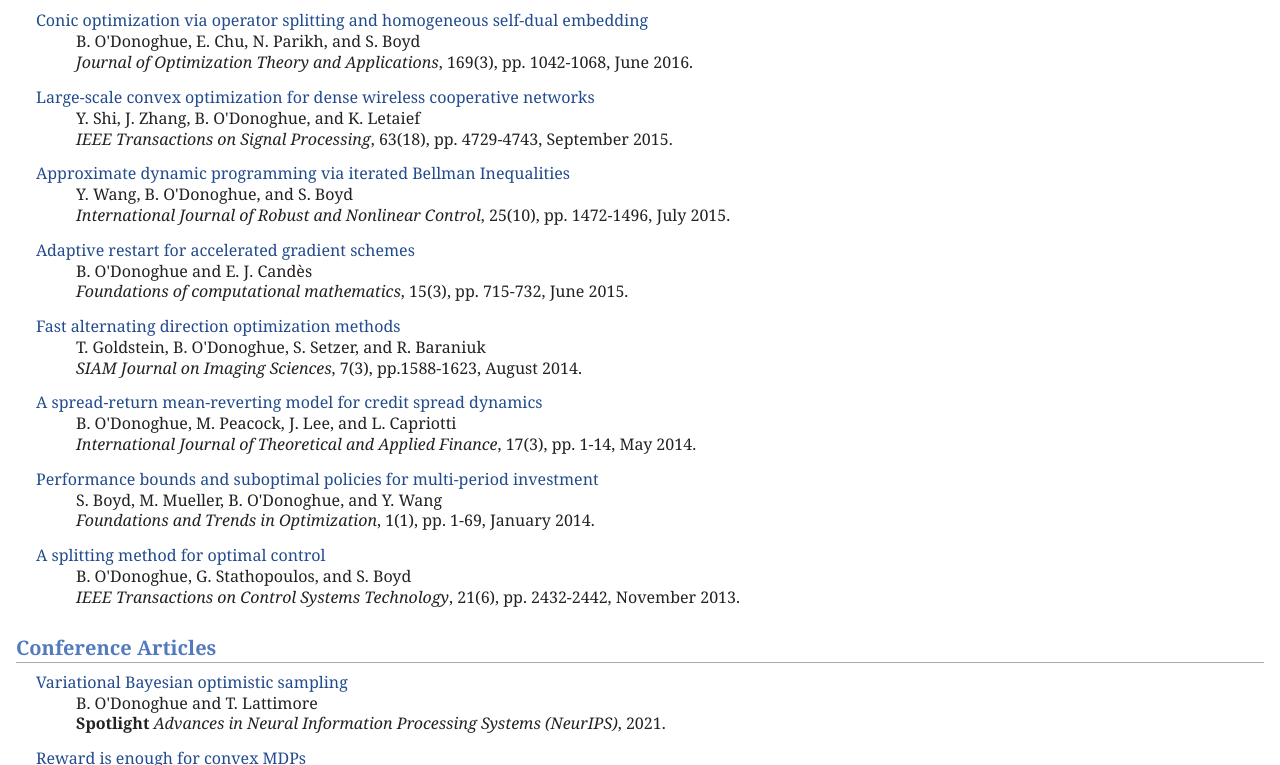
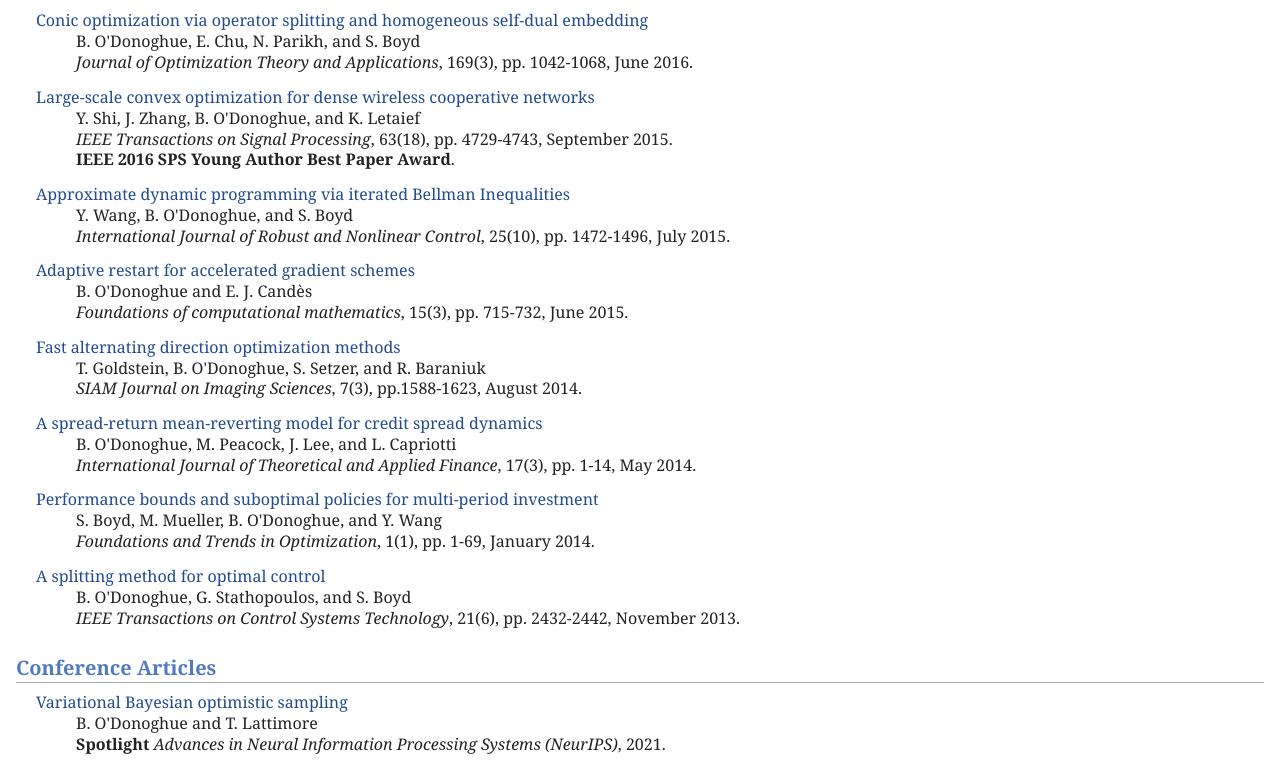
Before and after one commit to AIDS192u4912u4/bodono.github.io, a plain HTML site: page index.html in a window 1280 px wide. Shown: the part 1258-2023 px from the top of the page. Drawn offline with Linux system fonts and the light colour scheme.

Commit message:
add paper note

```diff
--- a/index.html
+++ b/index.html
@@ -74,7 +74,8 @@ January 2013 <br /></p>
 <dl>
 <dt><a href="publications/wireless.pdf">Large-scale convex optimization for dense wireless cooperative networks</a></dt>
 <dd><p>Y. Shi, J. Zhang, B. O'Donoghue, and K. Letaief <br />
-<i>IEEE Transactions on Signal Processing</i>, 63(18), pp. 4729-4743, September 2015.</p></dd>
+<i>IEEE Transactions on Signal Processing</i>, 63(18), pp. 4729-4743, September 2015.<br />
+<b>IEEE 2016 SPS Young Author Best Paper Award</b>.</p></dd>
 </dl>
 <dl>
 <dt><a href="http://www.stanford.edu/~boyd/papers/adp_iter_bellman.html">Approximate dynamic programming via iterated Bellman Inequalities</a></dt>
@@ -230,7 +231,7 @@ Working Draft, 2018.</p></dd>
 </dl>
 <div id="footer">
 <div id="footer-text">
-Page generated 2022-03-07 19:29:14 GMT, by <a href="http://jemdoc.jaboc.net/">jemdoc</a>.
+Page generated 2022-09-07 18:18:54 BST, by <a href="http://jemdoc.jaboc.net/">jemdoc</a>.
 (<a href="index.jemdoc">source</a>)
 </div>
 </div>
```
Also changed, not shown: 1 other file.
